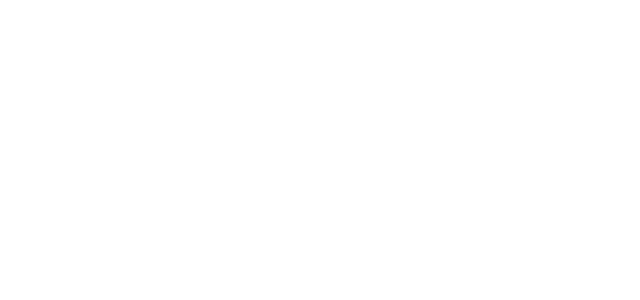
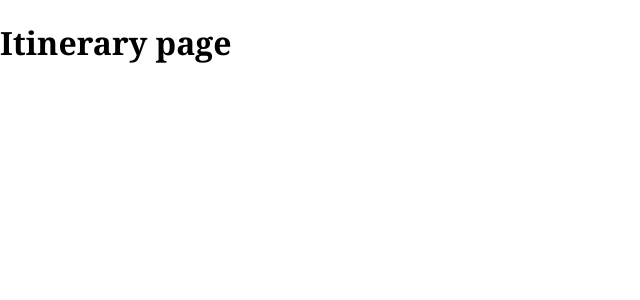
Before and after one commit to llennemann/LAHacks24Frontend, a React (Create React App) app in the folder my-app/: page /itinerary in a window 1280 px wide. Shown: the top 300 px of the page, without its empty margins (0-640 px from the left). Built offline with nearby package versions, Linux system fonts and the light colour scheme.

Commit message:
small chamnge

```diff
--- a/my-app/src/components/pages/itinerary.js
+++ b/my-app/src/components/pages/itinerary.js
@@ -1,4 +1,6 @@
 const itinerary = () => {
-
+    return (
+        <h1>Itinerary page</h1>
+    )
 }
 export default itinerary
```
